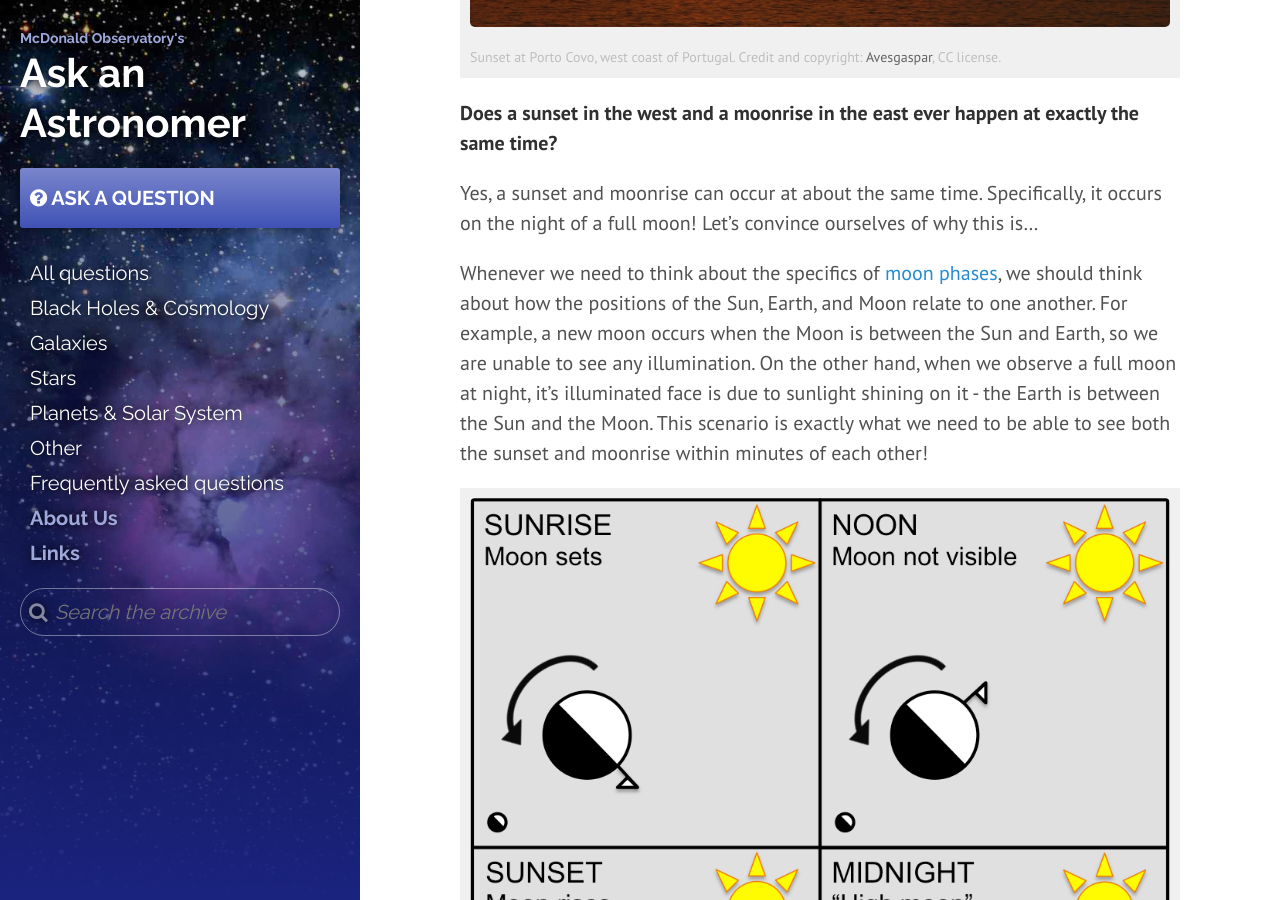
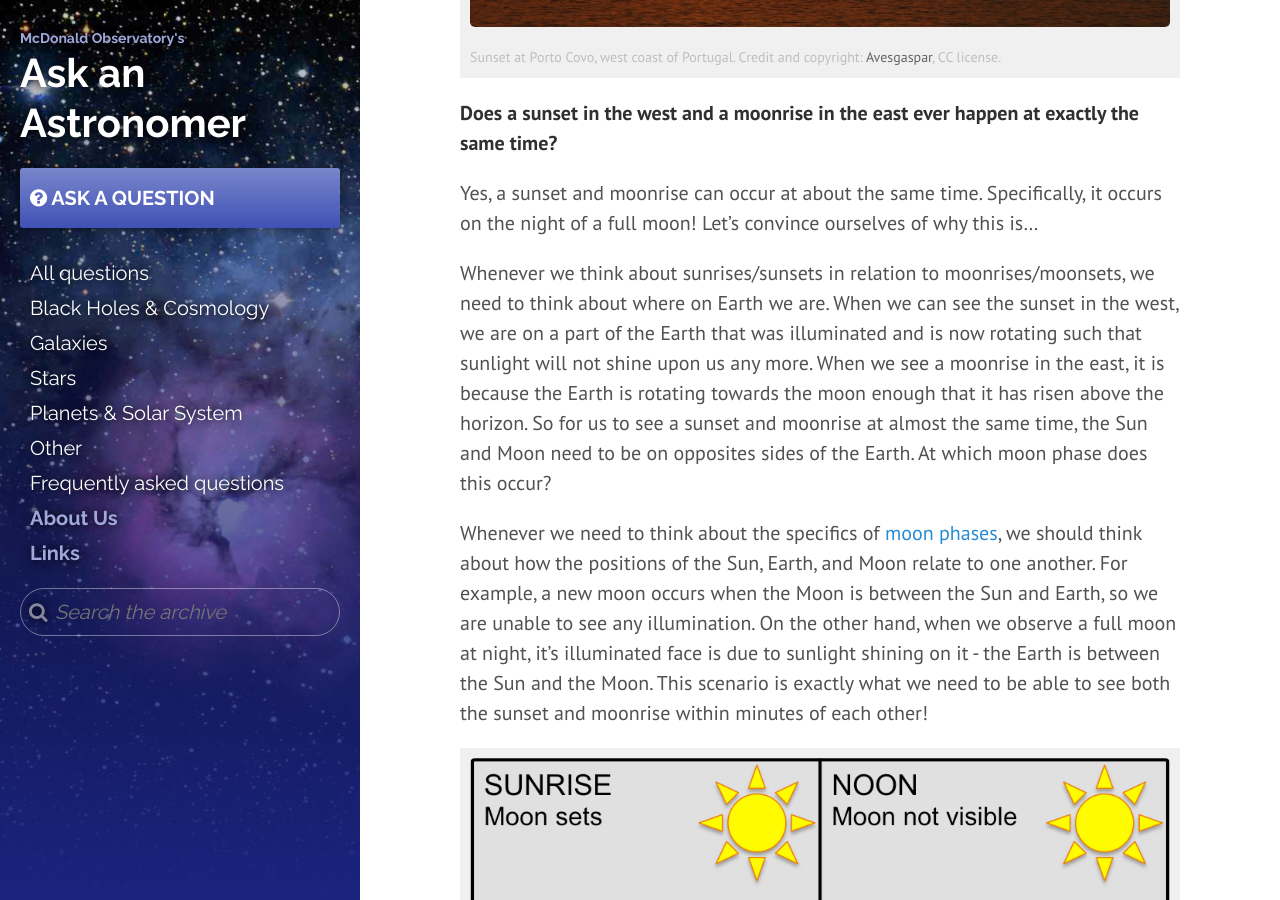
Before and after one commit to askanastronomer/askanastronomer.github.io, a Jekyll site: the page built from _posts/2016-02-13-sunset-and-moonrise.md, in a window 1280 px wide and 900 px high, scrolled down 708 px. Built offline with Jekyll 4.4.1, drawn with Linux system fonts in a browser that asks for light colours; nearby versions of some CDN libraries.

Commit message:
URGH. Reverted my stupid mistake.

```diff
--- a/_posts/2016-02-13-sunset-and-moonrise.md
+++ b/_posts/2016-02-13-sunset-and-moonrise.md
@@ -16,6 +16,8 @@ thumbnail: http://askanastronomer.org/img/sunset_thumb.jpg
 
 Yes, a sunset and moonrise can occur at about the same time. Specifically, it occurs on the night of a full moon! Let’s convince ourselves of why this is...
 
+Whenever we think about sunrises/sunsets in relation to moonrises/moonsets, we need to think about where on Earth we are. When we can see the sunset in the west, we are on a part of the Earth that was illuminated and is now rotating such that sunlight will not shine upon us any more. When we see a moonrise in the east, it is because the Earth is rotating towards the moon enough that it has risen above the horizon. So for us to see a sunset and moonrise at almost the same time, the Sun and Moon need to be on opposites sides of the Earth. At which moon phase does this occur?
+
 Whenever we need to think about the specifics of <a href="http://hyperphysics.phy-astr.gsu.edu/hbase/solar/moonphase.html">moon phases</a>, we should think about how the positions of the Sun, Earth, and Moon relate to one another. For example, a new moon occurs when the Moon is between the Sun and Earth, so we are unable to see any illumination. On the other hand, when we observe a full moon at night, it’s illuminated face is due to sunlight shining on it - the Earth is between the Sun and the Moon. This scenario is exactly what we need to be able to see both the sunset and moonrise within minutes of each other!
 
 <div class="image">
```
